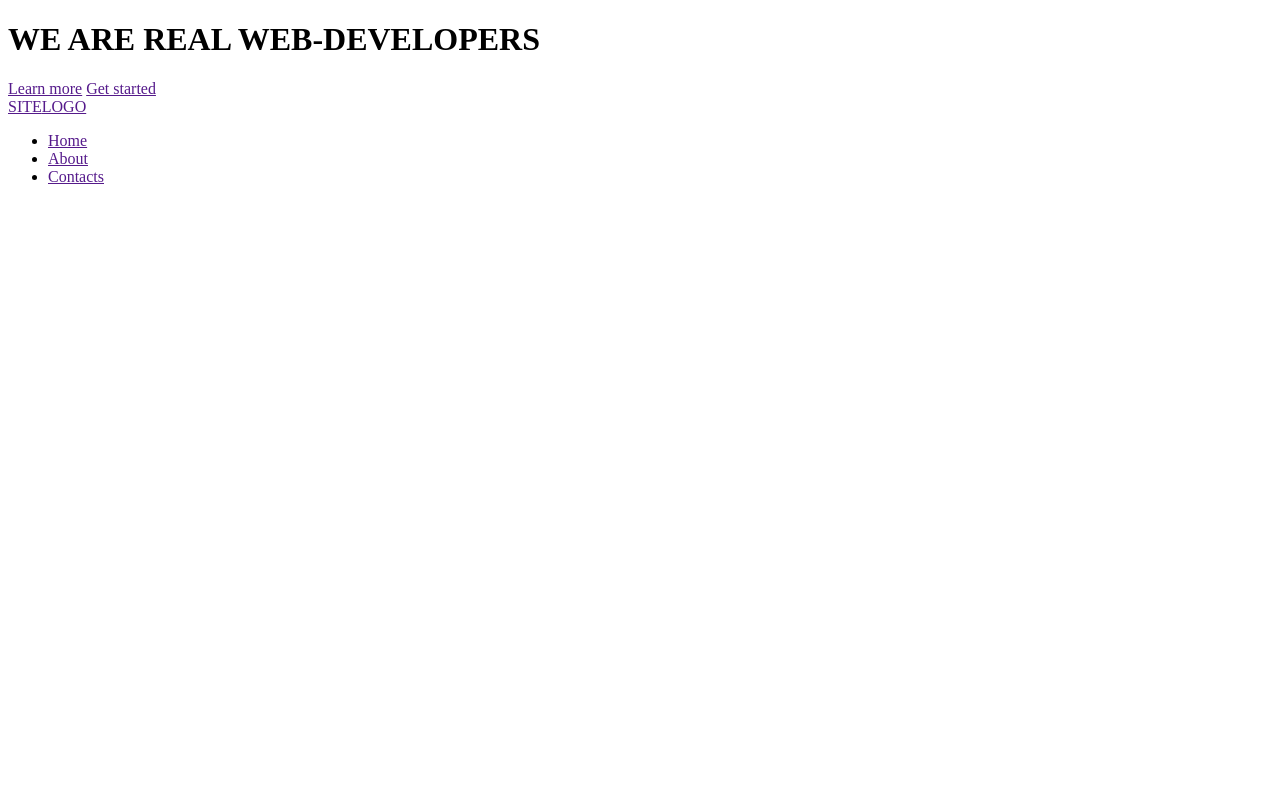
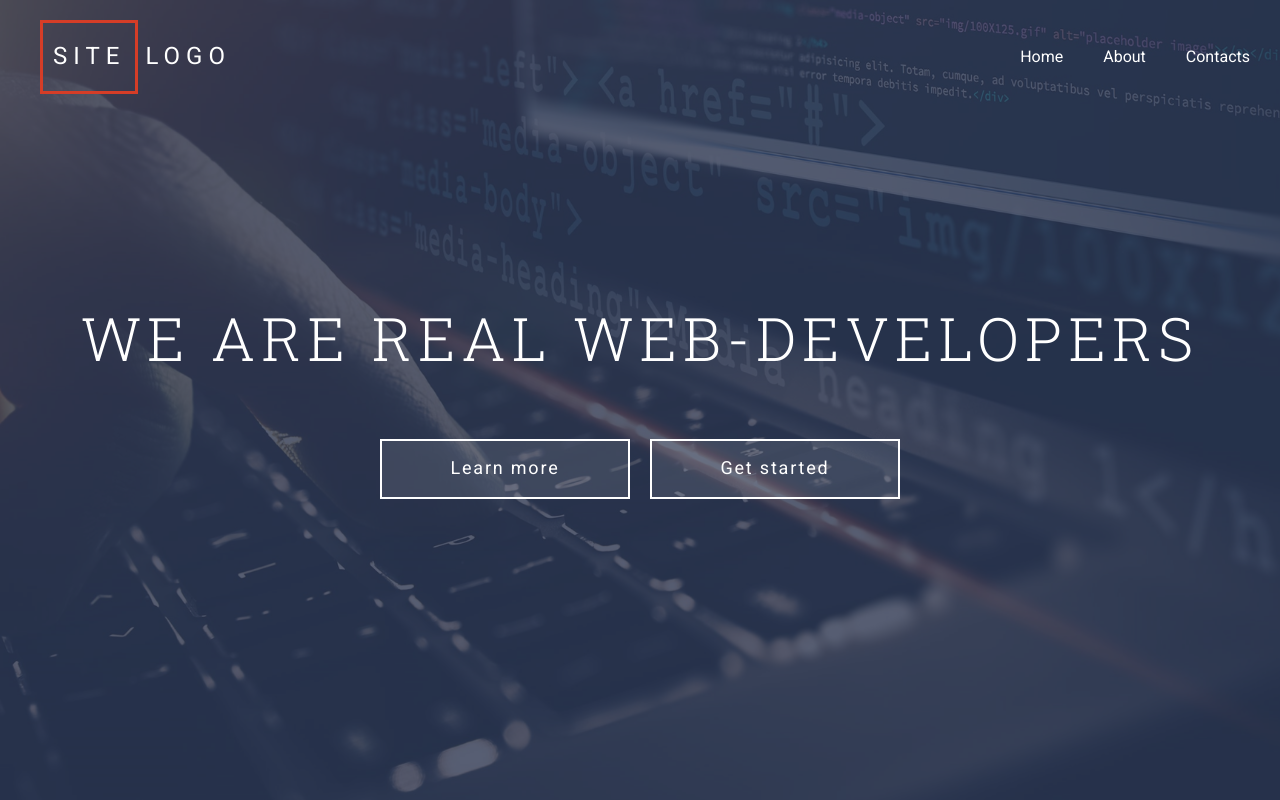
Before and after one commit to Vovkushevskiy/html_project, a website: page index.html in a window 1280 px wide. Drawn offline with Linux system fonts and the light colour scheme.

Commit message:
draft design

```diff
--- a/assets/scss/common/_classes.scss
+++ b/assets/scss/common/_classes.scss
@@ -0,0 +1,15 @@
+@use "../presets" as *;
+@use "../mixins" as *;
+
+.btn {
+  width: 250px;
+  height: 60px;
+  background-color: rgba($color-light, 0.1);
+  border: 2px solid #ffffff;
+  padding: 0.5em 1em;
+  display: flex;
+  align-items: center;
+  justify-content: center;
+  font-size: 1.125rem;
+  letter-spacing: 0.1em;
+}
--- /dev/null
+++ b/assets/scss/common/_index.scss
@@ -0,0 +1,2 @@
+@forward "typography";
+@forward "classes";
--- a/assets/scss/common/_typography.scss
+++ b/assets/scss/common/_typography.scss
@@ -0,0 +1,31 @@
+@use "../presets" as *;
+@use "../mixins" as *;
+
+*,
+::before,
+::after {
+  box-sizing: border-box;
+}
+
+html {
+  overflow-y: scroll;
+  font-family: $font-main;
+  font-size: $font-size;
+}
+
+h1 {
+  font-family: $font-header;
+  font-size: 3.75rem;
+  letter-spacing: 0.1em;
+  font-weight: 300;
+  line-height: 1.2em;
+}
+
+h2 {
+  font-family: $font-header;
+}
+
+a {
+  text-decoration: none;
+  color: $color-light;
+}
--- a/assets/scss/components/header/_header-content.scss
+++ b/assets/scss/components/header/_header-content.scss
@@ -0,0 +1,23 @@
+@use "../../presets" as *;
+@use "../../mixins" as *;
+
+.header-content {
+  position: relative;
+  z-index: 1;
+
+  &__container {
+    @extend %container;
+  }
+
+  &__title {
+    margin: 0 0 65px 0;
+    text-align: center;
+  }
+
+  &__actions {
+    display: flex;
+    justify-content: center;
+    gap: $gap;
+  }
+
+}
--- a/assets/scss/components/header/_header-logo.scss
+++ b/assets/scss/components/header/_header-logo.scss
@@ -0,0 +1,20 @@
+@use "../../presets" as *;
+@use "../../mixins" as *;
+
+.header-logo {
+  font-size: 1.5rem;
+  letter-spacing: 0.25em;
+
+  &__link {
+    display: block;
+    padding: 20px 20px 20px 20px;
+  }
+
+  &__accent {
+    display: inline-block;
+    border: 3px solid #d53d27;
+    padding: 20px 10px 20px 10px;
+    margin-right: 7px;
+  }
+
+}
--- a/assets/scss/components/header/_header-menu.scss
+++ b/assets/scss/components/header/_header-menu.scss
@@ -0,0 +1,19 @@
+@use "../../presets" as *;
+@use "../../mixins" as *;
+
+.header-menu {
+  position: absolute;
+  z-index: 2;
+  left: 0;
+  top: 0;
+  right: 0;
+
+  &__container {
+    display: grid;
+    @extend %container;
+    gap: $gap;
+    grid-template-columns: auto 1fr;
+    align-items: center;
+  }
+
+}
--- a/assets/scss/components/header/_header-navbar.scss
+++ b/assets/scss/components/header/_header-navbar.scss
@@ -0,0 +1,27 @@
+@use "../../presets" as *;
+@use "../../mixins" as *;
+
+.header-navbar {
+  display: grid;
+  justify-items: end;
+
+  &__btn {
+    display: none;
+  }
+
+  &__list {
+    @include unlist;
+    display: grid;
+    width: 100%;
+    grid-template-columns: repeat(auto-fit, minmax(30px, max-content));
+    gap: $gap;
+    justify-content: end;
+  }
+
+  &__item {}
+
+  &__link {
+    display: block;
+    padding: $gap $gap-sm;
+  }
+}
--- a/assets/scss/components/header/_header-overlay.scss
+++ b/assets/scss/components/header/_header-overlay.scss
@@ -0,0 +1,8 @@
+@use "../../presets" as *;
+@use "../../mixins" as *;
+
+.header-overlay {
+  background-color: $color-primary;
+  opacity: 0.8;
+  @include abs-position;
+}
--- a/assets/scss/components/header/_header.scss
+++ b/assets/scss/components/header/_header.scss
@@ -0,0 +1,15 @@
+@use "../../presets" as *;
+@use "../../mixins" as *;
+
+.header {
+  position: relative;
+  min-height: 100vh;
+  background-color: $color-primary;
+  background-image: url(../img/img-header.png);
+  background-position: 50% 50%;
+  background-size: cover;
+  color: $color-light;
+  display: grid;
+  align-content: center;
+  padding: 150px, 0;
+}
--- /dev/null
+++ b/assets/scss/components/header/_index.scss
@@ -0,0 +1,6 @@
+@forward "header";
+@forward "header-content";
+@forward "header-menu";
+@forward "header-logo";
+@forward "header-navbar";
+@forward "header-overlay";
--- a/assets/scss/mixins/_extends.scss
+++ b/assets/scss/mixins/_extends.scss
@@ -0,0 +1,9 @@
+@use "../presets" as *;
+
+%container {
+  max-width: $ul;
+  margin-right: auto;
+  margin-left: auto;
+  padding-right: $gap;
+  padding-left: $gap;
+}
--- a/index.html
+++ b/index.html
@@ -4,16 +4,12 @@
 <head>
   <meta charset="UTF-8">
   <meta name="viewport" content="width=device-width, initial-scale=1.0, minimum-scale=1.0">
-  <meta http-equiv="X-UA-Compatible" content="ie=edge">
   <link rel="shortcut icon" href="assets/img/favicon.png" type="image/png">
-  <!-- Подключаем шрифты Roboto и Roboto Slab c сервиса google -->
   <link rel="preconnect" href="https://fonts.gstatic.com">
   <link
     href="https://fonts.googleapis.com/css2?family=Roboto+Slab:wght@100;300;400;700&family=Roboto:wght@100;300;400;500;700;900&display=swap"
     rel="stylesheet">
-  <!-- Подключаем иконочный шрифт fontawesome -->
   <link rel="stylesheet" href="libs/@fortawesome/fontawesome-free/css/all.min.css">
-  <!-- Подключаем наш основной стиль, с которым будем работать -->
   <link rel="stylesheet" href="assets/css/style.css">
   <title>GRID-TEMPLATE</title>
 </head>
@@ -52,7 +48,7 @@
             <span class="header-navbar__btn-row"></span>
           </div>
 
-          <ul class="header-navbar__list">
+          <ol class="header-navbar__list">
             <li class="header-navbar__item">
               <a class="header-navbar__link" href="">Home</a>
             </li>
@@ -62,7 +58,7 @@
             <li class="header-navbar__item">
               <a class="header-navbar__link" href="">Contacts</a>
             </li>
-          </ul>
+          </ol>
         </nav>
       </div>
     </div>
```
Also changed, not shown: assets/scss/style.scss (+3 -17 lines), assets/css/style.css.
